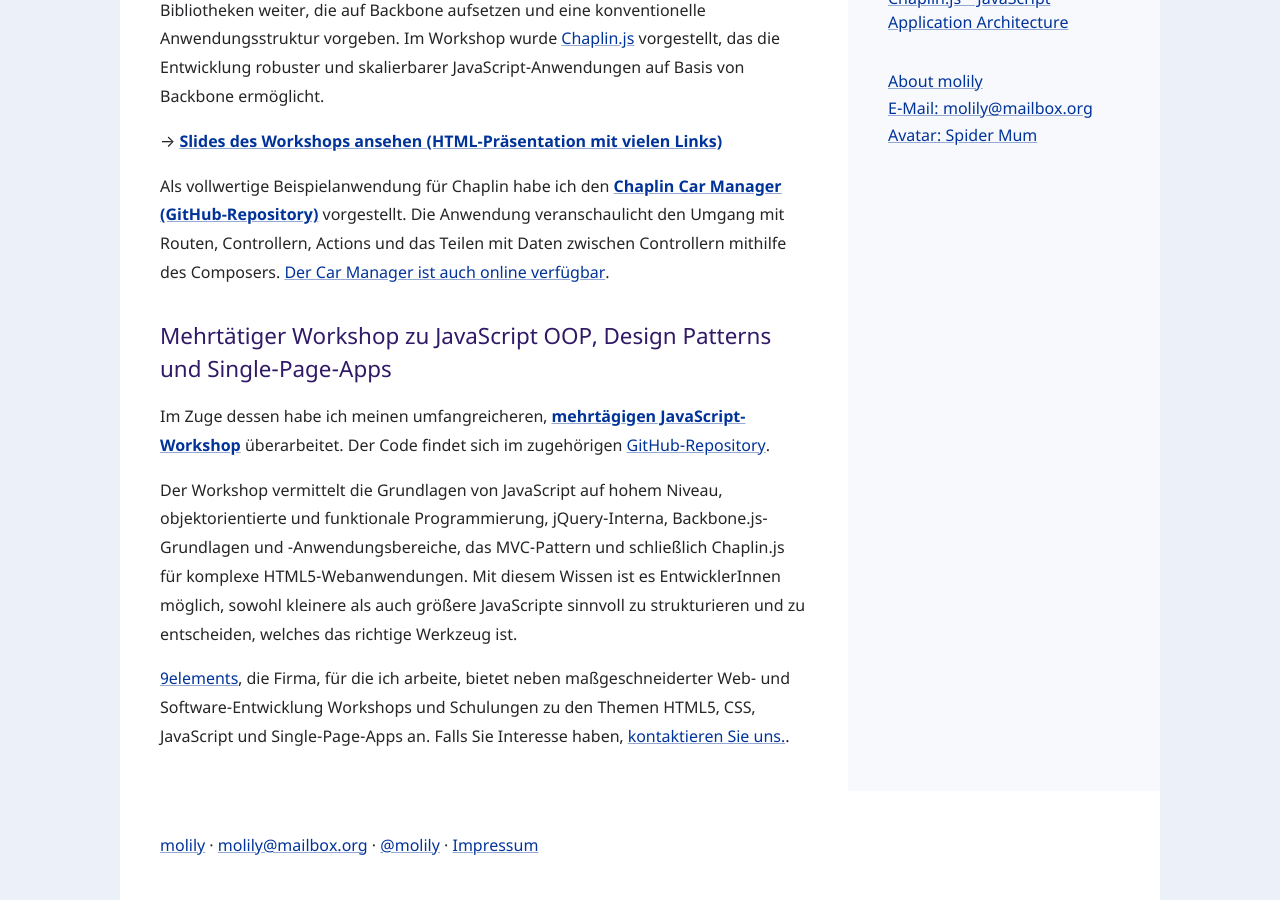
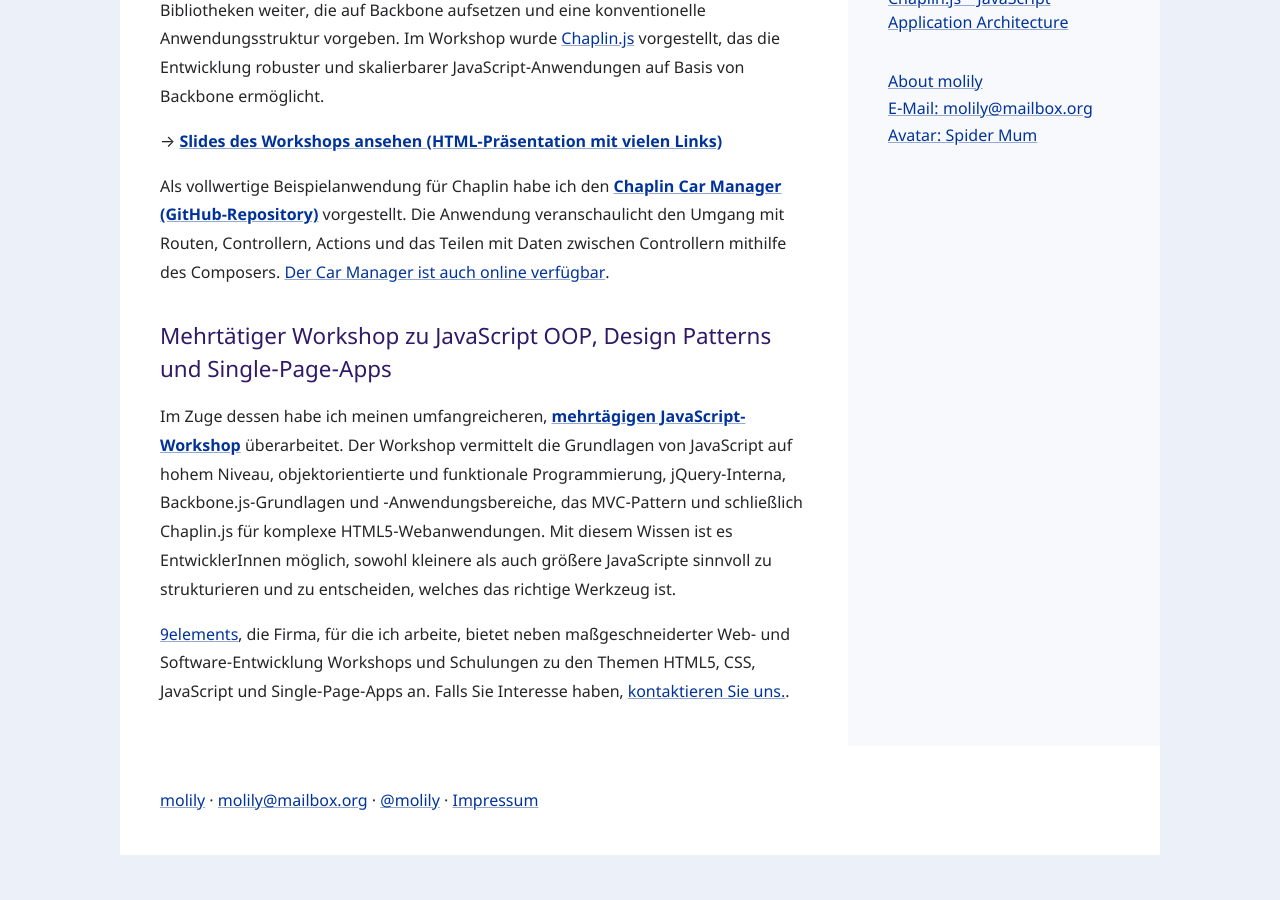
Before and after one commit to molily/molily.de, a Jekyll site: the page built from _posts/2014-03-08-javascript-days-2014.html, in a window 1280 px wide and 900 px high, scrolled down 707 px. Built offline with Jekyll 4.4.1, drawn with Linux system fonts in a browser that asks for light colours; after the commit the page ends 1562 px from its top, so only the background shows below that.

Commit message:
Link fixes

```diff
--- a/_posts/2014-03-08-javascript-days-2014.html
+++ b/_posts/2014-03-08-javascript-days-2014.html
@@ -16,8 +16,6 @@
 
 <h2>Mehrtätiger Workshop zu JavaScript OOP, Design Patterns und Single-Page-Apps</h2>
 
-<p>Im Zuge dessen habe ich meinen umfangreicheren, <strong><a href="/javascript-schulung/">mehrtägigen JavaScript-Workshop</a></strong> überarbeitet. Der Code findet sich im zugehörigen <a href="https://github.com/molily/schulung">GitHub-Repository</a>.</p>
-
-<p>Der Workshop vermittelt die Grundlagen von JavaScript auf hohem Niveau, objektorientierte und funktionale Programmierung, jQuery-Interna, Backbone.js-Grundlagen und -Anwendungsbereiche, das MVC-Pattern und schließlich Chaplin.js für komplexe HTML5-Webanwendungen. Mit diesem Wissen ist es EntwicklerInnen möglich, sowohl kleinere als auch größere JavaScripte sinnvoll zu strukturieren und zu entscheiden, welches das richtige Werkzeug ist.</p>
+<p>Im Zuge dessen habe ich meinen umfangreicheren, <strong><a href="/javascript-schulung/">mehrtägigen JavaScript-Workshop</a></strong> überarbeitet. Der Workshop vermittelt die Grundlagen von JavaScript auf hohem Niveau, objektorientierte und funktionale Programmierung, jQuery-Interna, Backbone.js-Grundlagen und -Anwendungsbereiche, das MVC-Pattern und schließlich Chaplin.js für komplexe HTML5-Webanwendungen. Mit diesem Wissen ist es EntwicklerInnen möglich, sowohl kleinere als auch größere JavaScripte sinnvoll zu strukturieren und zu entscheiden, welches das richtige Werkzeug ist.</p>
 
 <p><a href="https://9elements.com">9elements</a>, die Firma, für die ich arbeite, bietet neben maßgeschneiderter Web- und Software-Entwicklung Workshops und Schulungen zu den Themen HTML5, CSS, JavaScript und Single-Page-Apps an. Falls Sie Interesse haben, <a href="https://9elements.com/contact">kontaktieren Sie uns.</a>.</p>
--- a/javascript-oop/index.html
+++ b/javascript-oop/index.html
@@ -540,7 +540,7 @@
         <li><a href="http://molily.de/js/organisation-verfuegbarkeit.html">Objektverfügbarkeit und this-Kontext</a></li>
       </ul>
     </li>
-    <li><a href="https://github.com/molily/schulung">Whole training course on JavaScript (DE)</a></li>
+    <li><a href="https://molily.de/javascript-schulung/">Training on JavaScript (DE)</a></li>
   </ul>
 </section>
 
```
